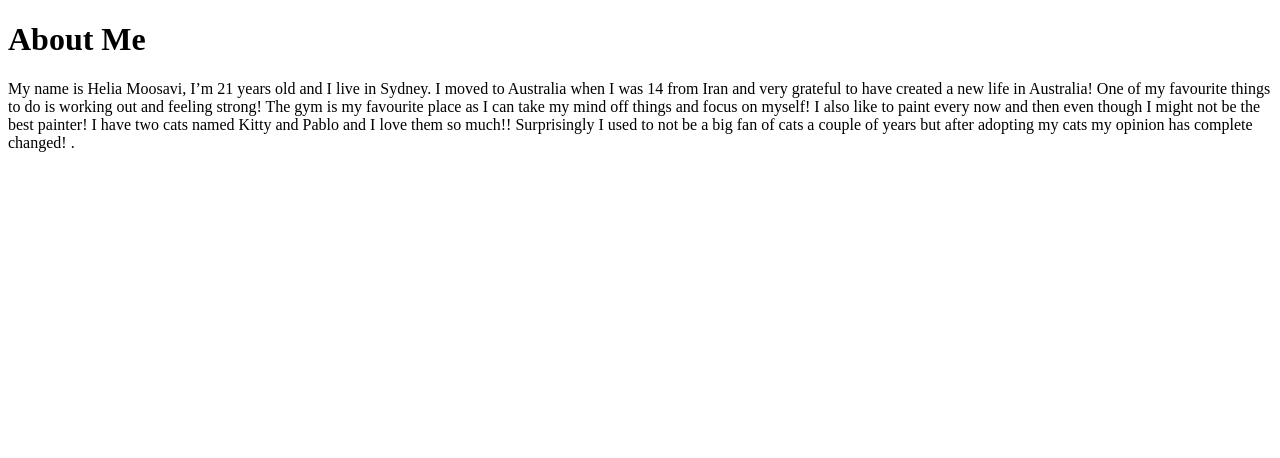
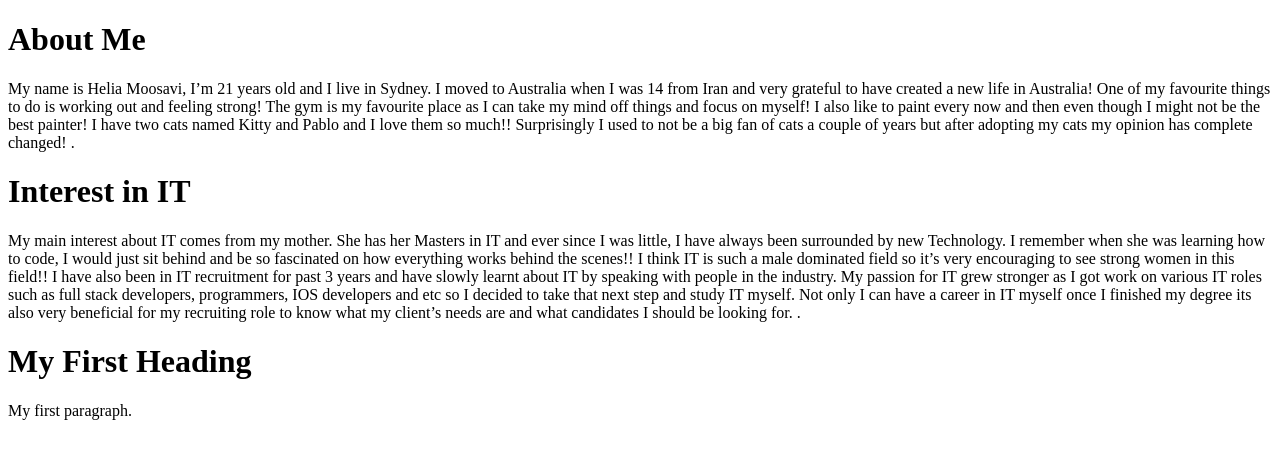
Before and after one commit to heliamoosavi11/Assigment-one, a plain HTML site: page index.html in a window 1280 px wide. Drawn offline with Linux system fonts and the light colour scheme.

Commit message:
Update index.html
added IT interest heading and paragraph

```diff
--- a/index.html
+++ b/index.html
@@ -13,3 +13,11 @@ I have two cats named Kitty and Pablo and I love them so much!! Surprisingly I u
 
 </body>
 </html>
+
+<h1>Interest in IT</h1>
+<p>My main interest about IT comes from my mother. She has her Masters in IT and ever since I was little, I have always been surrounded by new Technology. I remember when she was learning how to code, I would just sit behind and be so fascinated on how everything works behind the scenes!! I think IT is such a male dominated field so it’s very encouraging to see strong women in this field!!
+I have also been in IT recruitment for past 3 years and have slowly learnt about IT by speaking with people in the industry. My passion for IT grew stronger as I got work on various IT roles such as full stack developers, programmers, IOS developers and etc so I decided to take that next step and study IT myself. Not only I can have a career in IT myself once I finished my degree its also very beneficial for my recruiting role to know what my client’s needs are and what candidates I should be looking for.
+.</p>
+
+<h1>My First Heading</h1>
+<p>My first paragraph.</p>
```
